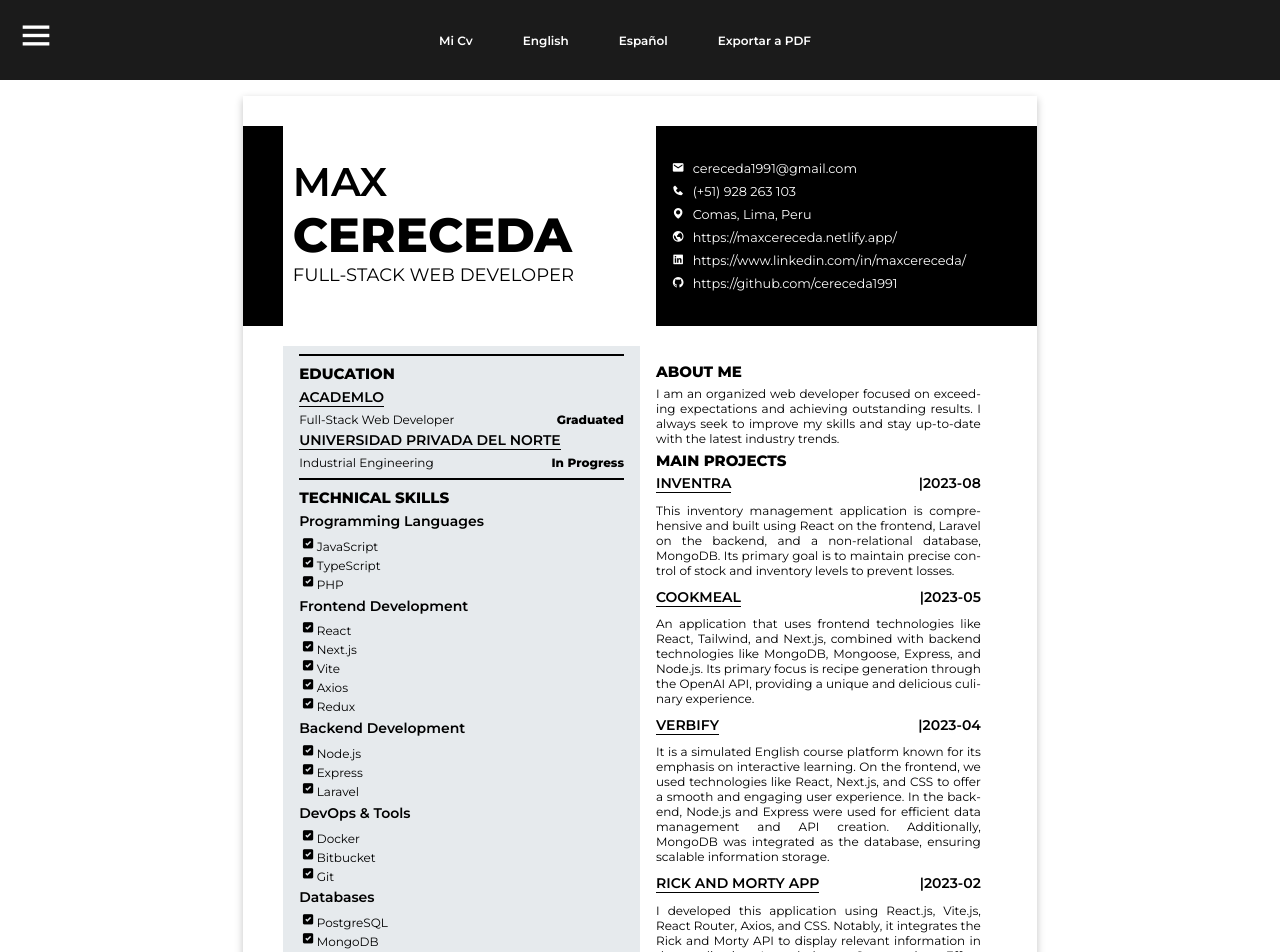
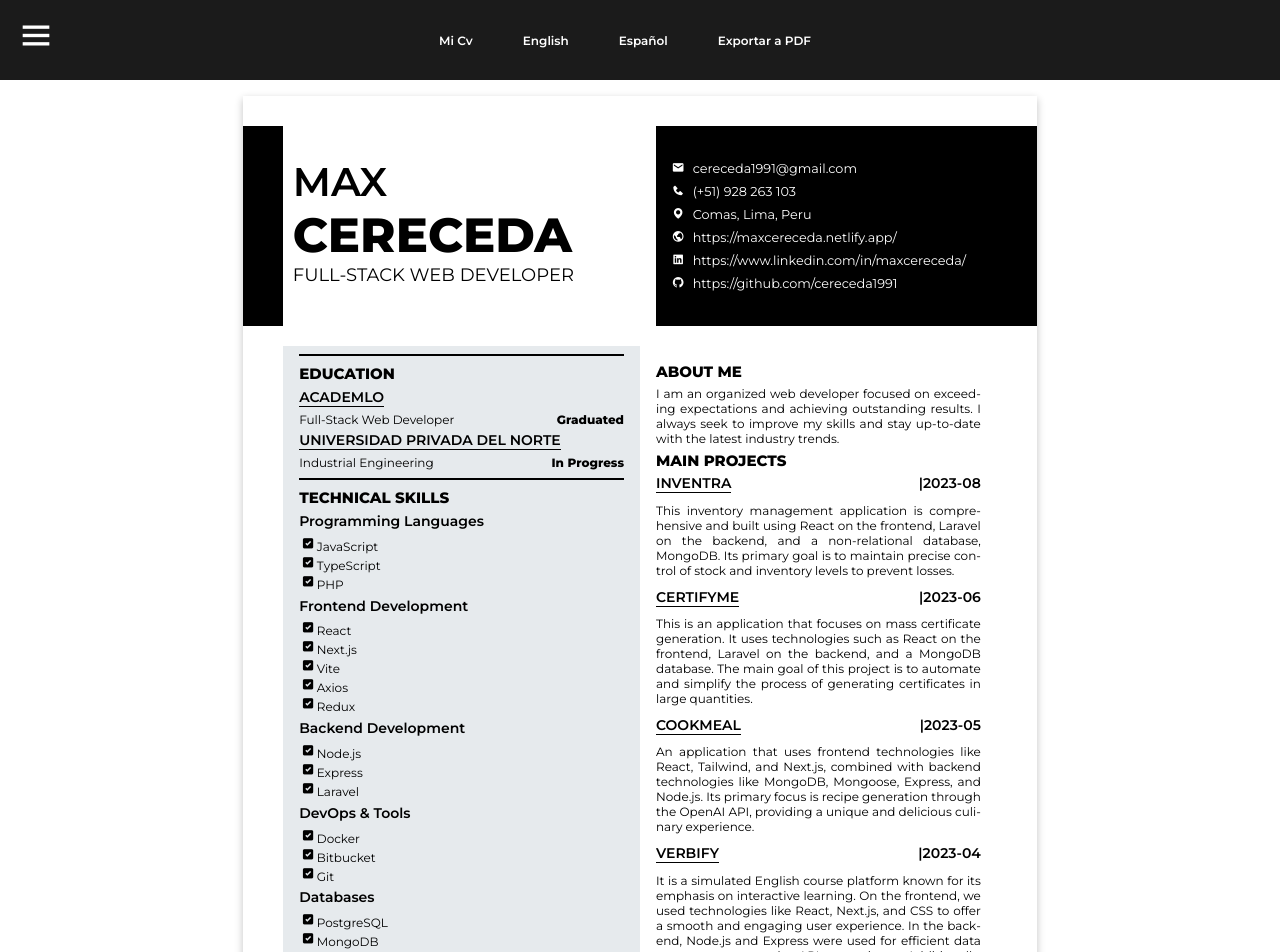
Before and after one commit to cereceda1991/CVReact, a React (Vite) app: page / in a window 1280 px wide. Shown: the top 952 px of the page. Built offline with nearby package versions, Linux system fonts and the light colour scheme.

Commit message:
feat: add new experiencie

```diff
--- a/src/data/dataEn.json
+++ b/src/data/dataEn.json
@@ -134,24 +134,25 @@
                 },
                 {
                     "id": 2,
+                    "title": "CertifyMe",
+                    "date": "2023-06",
+                    "description": "This is an application that focuses on mass certificate generation. It uses technologies such as React on the frontend, Laravel on the backend, and a MongoDB database. The main goal of this project is to automate and simplify the process of generating certificates in large quantities.",
+                    "link": "https://certifyme-s901.netlify.app/"
+
+                },
+                {
+                    "id": 3,
                     "title": "CookMeal",
                     "date": "2023-05",
                     "description": "An application that uses frontend technologies like React, Tailwind, and Next.js, combined with backend technologies like MongoDB, Mongoose, Express, and Node.js. Its primary focus is recipe generation through the OpenAI API, providing a unique and delicious culinary experience.",
                     "link": "https://cookmeal.vercel.app/"
                 },
                 {
-                    "id": 3,
+                    "id": 4,
                     "title": "Verbify",
                     "date": "2023-04",
                     "description": "It is a simulated English course platform known for its emphasis on interactive learning. On the frontend, we used technologies like React, Next.js, and CSS to offer a smooth and engaging user experience. In the backend, Node.js and Express were used for efficient data management and API creation. Additionally, MongoDB was integrated as the database, ensuring scalable information storage.",
                     "link": "https://verbify.vercel.app/"
-                },
-                {
-                    "id": 4,
-                    "title": "Rick and Morty App",
-                    "date": "2023-02",
-                    "description": "I developed this application using React.js, Vite.js, React Router, Axios, and CSS. Notably, it integrates the Rick and Morty API to display relevant information in the application. I used the useState and useEffect hooks to efficiently manage and present data.",
-                    "link": "https://rick-and-morty-app-maxc.netlify.app/"
                 }
             ]
         }
--- a/src/data/dataEs.json
+++ b/src/data/dataEs.json
@@ -134,25 +134,26 @@
                 },
                 {
                     "id": 2,
+                    "title": "CertifyMe",
+                    "date": "2023-06",
+                    "description": "Esta es una aplicación que se centra en la generación masiva de certificados. Utiliza tecnologías como React en el frontend, Laravel en el backend y una base de datos MongoDB.El objetivo principal de este proyecto es automatizar y simplificar el proceso de generación de certificados en gran cantidad.",
+                    "link": "https://certifyme-s901.netlify.app/"
+                },
+                {
+                    "id": 3,
                     "title": "CookMeal",
                     "date": "2023-05",
                     "description": "Una aplicación que utiliza tecnologías frontend como React, Tailwind y Next.js, combinadas con tecnologías backend como MongoDB, Mongoose, Express y Node.js. Su enfoque principal es la generación de recetas a través de la API de OpenAI, proporcionando una experiencia culinaria única y deliciosa.",
                     "link": "https://cookmeal.vercel.app/"
                 },
                 {
-                    "id": 3,
+                    "id": 4,
                     "title": "Verbify",
                     "date": "2023-04",
                     "description": "Es una plataforma simulada de cursos de inglés conocida por su énfasis en el aprendizaje interactivo. En el frontend, utilizamos tecnologías como React, Next.js y CSS para ofrecer una experiencia de usuario fluida y atractiva. En el backend, se utilizó Node.js y Express para una gestión eficiente de datos y la creación de API. Además, se integró MongoDB como base de datos, garantizando el almacenamiento escalable de información.",
                     "link": "https://verbify.vercel.app/"
-                },
-                {
-                    "id": 4,
-                    "title": "Rick and Morty App",
-                    "date": "2023-02",
-                    "description": "Desarrollé esta aplicación utilizando React.js, Vite.js, React Router, Axios y CSS. Destaca la integración de la API de Rick and Morty para mostrar información relevante en la aplicación. Utilicé los hooks useState y useEffect para gestionar y presentar eficientemente los datos.",
-                    "link": "https://rick-and-morty-app-maxc.netlify.app/"
                 }
+
             ]
         }
     ],
--- a/src/index.css
+++ b/src/index.css
@@ -65,14 +65,13 @@ a:visited {
 }
 
 ::-webkit-scrollbar {
-  width: 10px;
+  width: 15px;
 }
 
 ::-webkit-scrollbar-track {
-  background: #0003;
+  background: #0002;
 }
 
 ::-webkit-scrollbar-thumb {
-  background: #000;
-  border-radius: 0.5rem;
+  background: #0007;
 }
```
